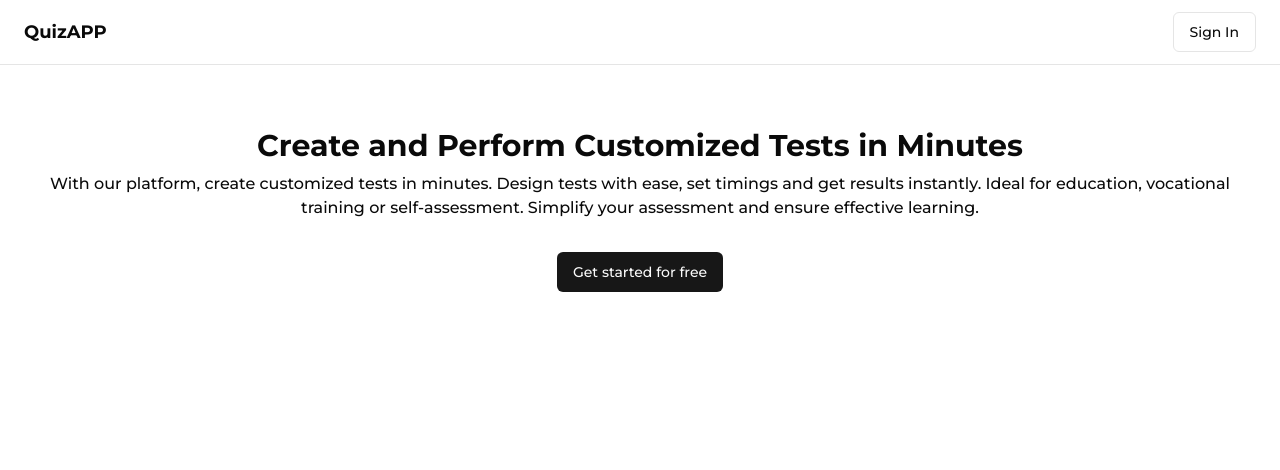
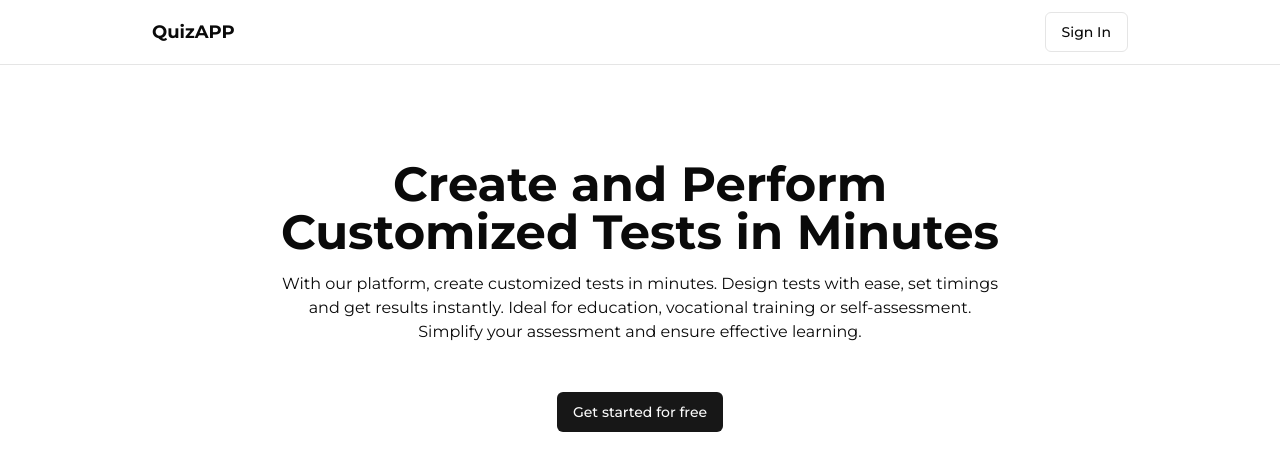
Before and after one commit to Remy349/quiz-app-fullstack, a React (Vite) app in the folder frontend/: page / in a window 1280 px wide. Shown: the top 470 px of the page. Built offline with nearby package versions, Linux system fonts and the light colour scheme.

Commit message:
feat: Added responsive design to the home, sign up and sign in pages

```diff
--- a/frontend/src/routes/auth/signin/page.tsx
+++ b/frontend/src/routes/auth/signin/page.tsx
@@ -2,8 +2,8 @@ import { SignInForm } from '../_components/signin-form'
 
 export default function SignInPage() {
   return (
-    <section className='pt-[4rem] pb-[2.5rem]'>
-      <div className='px-6'>
+    <section className='pt-[4rem] pb-[2.5rem] lg:pt-[6rem] lg:pb-[4rem]'>
+      <div className='px-6 sm:mx-auto sm:max-w-lg'>
         <div>
           <SignInForm />
         </div>
--- a/frontend/src/routes/auth/signup/page.tsx
+++ b/frontend/src/routes/auth/signup/page.tsx
@@ -2,8 +2,8 @@ import { SignUpForm } from '../_components/signup-form'
 
 export default function SignUpPage() {
   return (
-    <section className='pt-[4rem] pb-[2.5rem]'>
-      <div className='px-6'>
+    <section className='pt-[4rem] pb-[2.5rem] lg:pt-[6rem] lg:pb-[4rem]'>
+      <div className='px-6 sm:mx-auto sm:max-w-lg'>
         <div>
           <SignUpForm />
         </div>
--- a/frontend/src/routes/landing/_components/navbar.tsx
+++ b/frontend/src/routes/landing/_components/navbar.tsx
@@ -4,7 +4,7 @@ import { Link } from 'react-router-dom'
 export const Navbar = () => {
   return (
     <header className='fixed top-0 left-0 bg-white w-full border-b'>
-      <nav className='flex items-center justify-between px-6 h-16'>
+      <nav className='flex items-center justify-between px-6 h-16 sm:mx-auto sm:max-w-2xl lg:max-w-5xl'>
         <Link className='font-bold text-lg' to='/'>
           QuizAPP
         </Link>
--- a/frontend/src/routes/landing/home/page.tsx
+++ b/frontend/src/routes/landing/home/page.tsx
@@ -3,13 +3,13 @@ import { Link } from 'react-router-dom'
 
 export default function HomePage() {
   return (
-    <section className='pt-[4rem] pb-[2.5rem]'>
-      <div className='px-6'>
+    <section className='pt-[4rem] pb-[2.5rem] lg:pt-[6rem] lg:pb-[4.5rem]'>
+      <div className='px-6 sm:mx-auto sm:max-w-2xl lg:max-w-3xl'>
         <div>
-          <h1 className='text-center font-bold text-3xl mb-2'>
+          <h1 className='text-center font-bold text-3xl mb-2 lg:text-4xl lg:mb-4 xl:text-5xl'>
             Create and Perform Customized Tests in Minutes
           </h1>
-          <p className='text-center font-medium mb-8'>
+          <p className='text-center mb-8 lg:mb-12'>
             With our platform, create customized tests in minutes. Design tests
             with ease, set timings and get results instantly. Ideal for
             education, vocational training or self-assessment. Simplify your
```
